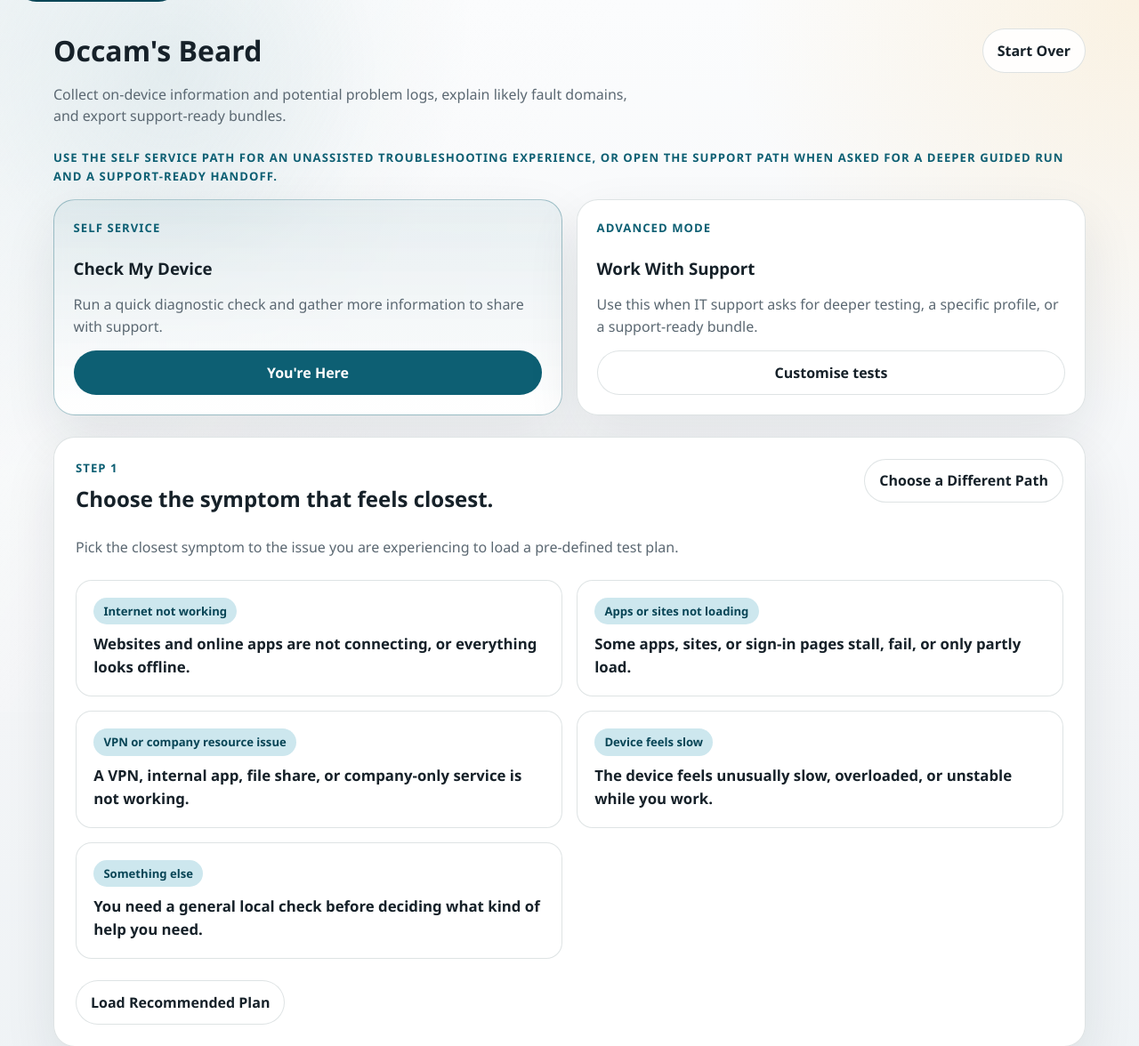
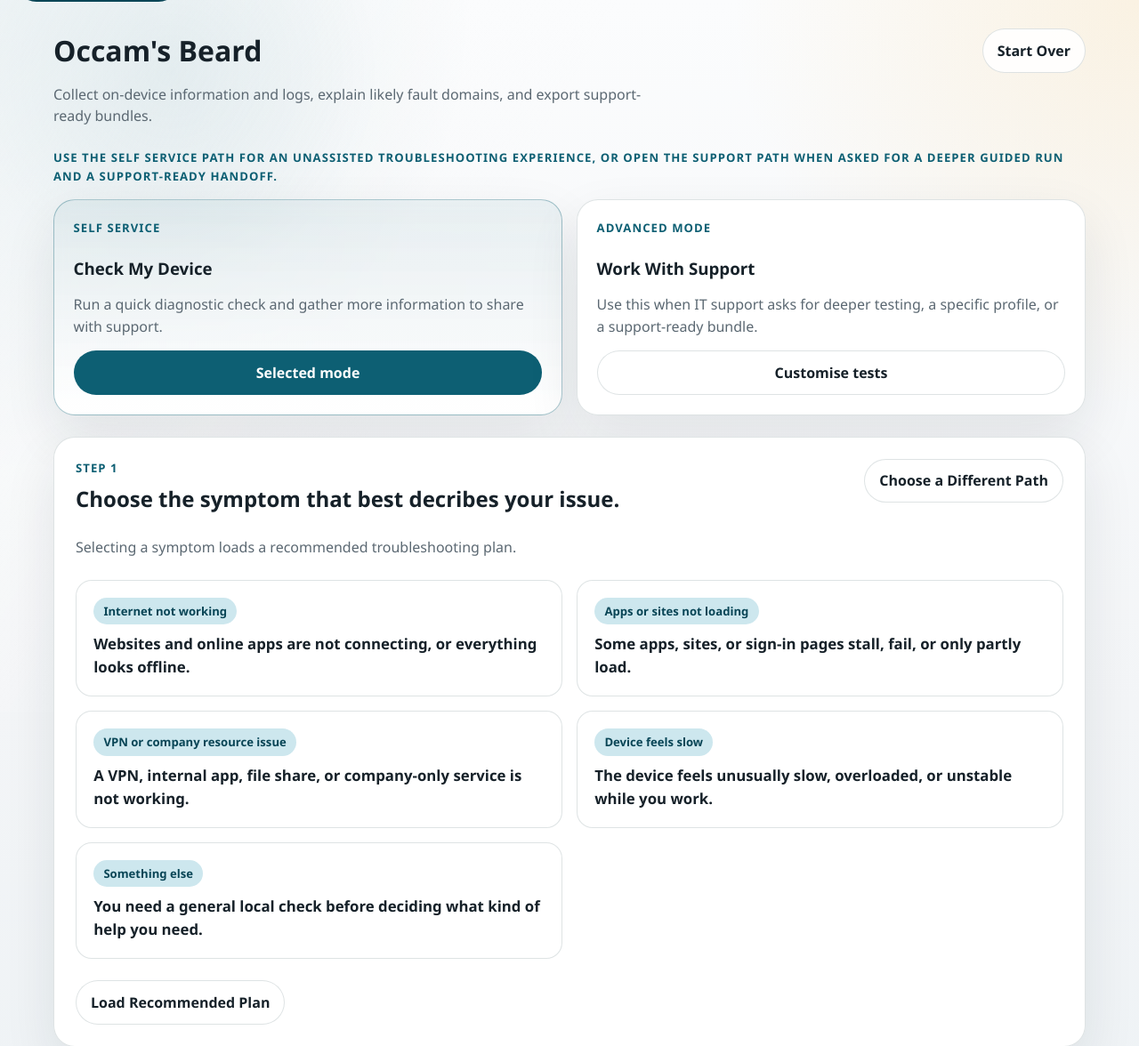
Before and after one commit to enshaeden/occams-beard, a Flask app: page /?mode=self-serve in a window 1280 px wide. Shown: the top 1176 px of the page at 89% size. Run offline with Flask 3, Linux system fonts and the light colour scheme; parts of the project's set-up code (start-up, migrations or seed data) failed here and were passed over.

Commit message:
language adjustments

```diff
--- a/src/occams_beard/templates/_self_serve_plan.html
+++ b/src/occams_beard/templates/_self_serve_plan.html
@@ -97,6 +97,10 @@
               <input id="enable_trace" type="checkbox" name="enable_trace" {% if form_state.enable_trace %}checked{% endif %}>
               <span>Enable traceroute</span>
             </label>
+          </div>
+        </fieldset>
+
+        <fieldset class="stack-sm form-fieldset">
           <legend>Create diagnostic export</legend>
           <div class="toggle-row"></div>
             <label class="toggle" for="capture_raw_commands">
--- a/src/occams_beard/templates/index.html
+++ b/src/occams_beard/templates/index.html
@@ -17,7 +17,7 @@
             href="{{ url_for('index', mode=option.id) }}"
             data-mode-link="{{ option.id }}"
           >
-            {{ "Customise tests" if form_state.mode != option.id else "You're Here" }}
+            {{ "Customise tests" if form_state.mode != option.id else "Selected mode" }}
           </a>
         </article>
       {% endfor %}
@@ -62,12 +62,12 @@
           <div class="section-heading">
             <div>
               <p class="eyebrow">Step 1</p>
-              <h2>Choose the symptom that feels closest.</h2>
+              <h2>Choose the symptom that best decribes your issue.</h2>
             </div>
             <a class="ghost-button" href="{{ url_for('index') }}">Choose a Different Path</a>
           </div>
           <p class="muted">
-            Pick the closest symptom to the issue you are experiencing to load a pre-defined test plan.
+            Selecting a symptom loads a recommended troubleshooting plan.
           </p>
           <div class="choice-grid" role="radiogroup" aria-label="Symptoms">
             {% for symptom in symptom_options %}
@@ -234,7 +234,7 @@
             {% endif %}
             <div class="stack-xs">
               <label class="field-label" for="profile">Support plan</label>
-              <p class="field-help">Choose the local plan your technician asked you to follow.</p>
+              <p class="field-help">Choose the troubleshooting plan your technician asked you to follow.</p>
               <select id="profile" name="profile">
                 {% for profile in profiles %}
                   <option value="{{ profile.profile_id }}" {% if form_state.profile_id == profile.profile_id %}selected{% endif %}>
--- a/src/occams_beard/templates/layout.html
+++ b/src/occams_beard/templates/layout.html
@@ -18,7 +18,7 @@
       <div class="brand-block stack-sm">
         <h1>Occam's Beard</h1>
         <p class="subtitle">
-          Collect on-device information and potential problem logs, explain likely fault domains,
+          Collect on-device information and logs, explain likely fault domains,
           and export support-ready bundles.
         </p>
       </div>
```
